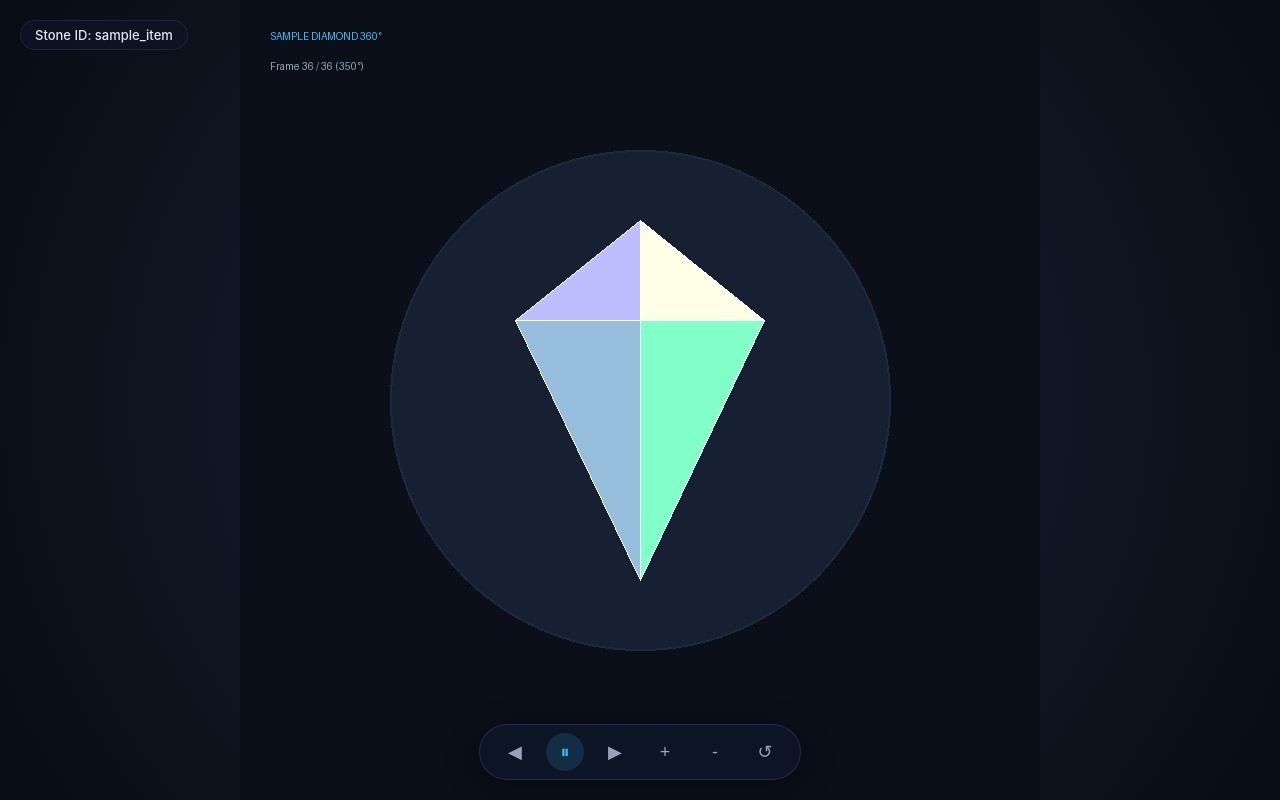
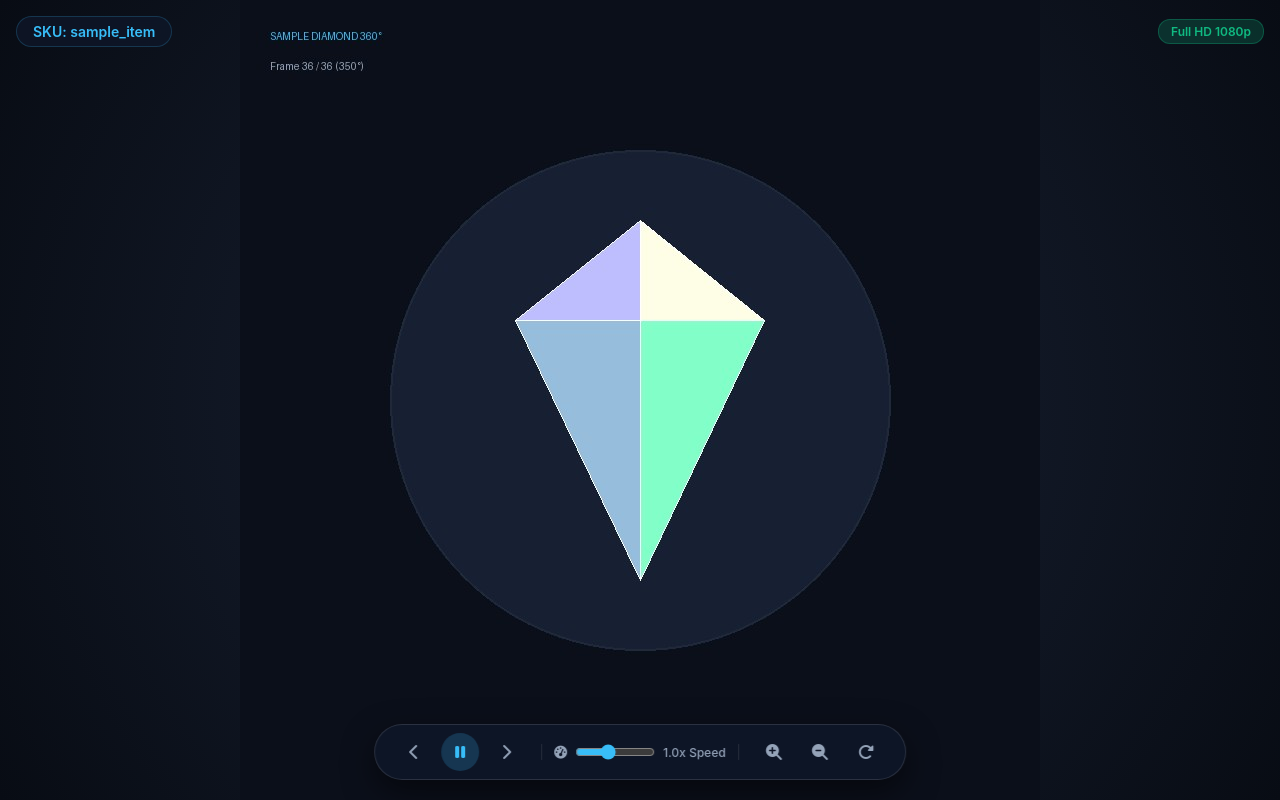
Before and after one commit to skydile-OP/v360-player-service, a website: page public/viewer.html in a window 1280 px wide. Drawn offline with Linux system fonts and the light colour scheme; no server answers; files whose address does not match are found by name.

Commit message:
Upgrade viewer.html to prioritize Ultra-HD 8.json/7.json frame arrays and add real-time Speed Control Slider

```diff
--- a/public/viewer.html
+++ b/public/viewer.html
@@ -3,7 +3,8 @@
 <head>
   <meta charset="UTF-8">
   <meta name="viewport" content="width=device-width, initial-scale=1.0, maximum-scale=1.0, user-scalable=no">
-  <title>360° Diamond & Jewelry Interactive Viewer</title>
+  <title>360° Ultra-HD Diamond & Jewelry Viewer</title>
+  <link rel="stylesheet" href="https://cdnjs.cloudflare.com/ajax/libs/font-awesome/6.4.0/css/all.min.css">
   <style>
     * {
       box-sizing: border-box;
@@ -27,7 +28,7 @@
       display: flex;
       align-items: center;
       justify-content: center;
-      background: radial-gradient(circle, #1a2336 0%, #080c14 100%);
+      background: radial-gradient(circle at center, #1a2336 0%, #080c14 100%);
       cursor: grab;
     }
     #container:active {
@@ -38,20 +39,59 @@
       max-height: 100%;
       object-fit: contain;
     }
-    .controls {
+
+    /* Top Header Bar */
+    .top-bar {
+      position: absolute;
+      top: 16px;
+      left: 16px;
+      right: 16px;
+      display: flex;
+      justify-content: space-between;
+      align-items: center;
+      z-index: 10;
+    }
+    .stone-tag {
+      background: rgba(15, 23, 42, 0.75);
+      backdrop-filter: blur(8px);
+      padding: 6px 16px;
+      border-radius: 20px;
+      font-size: 14px;
+      font-weight: 600;
+      color: #38bdf8;
+      border: 1px solid rgba(56, 189, 248, 0.2);
+    }
+    .quality-badge {
+      background: rgba(16, 185, 129, 0.2);
+      color: #10b981;
+      padding: 4px 12px;
+      border-radius: 12px;
+      font-size: 12px;
+      font-weight: 600;
+      border: 1px solid rgba(16, 185, 129, 0.3);
+    }
+
+    /* Bottom Control Bar */
+    .controls-panel {
       position: absolute;
       bottom: 20px;
       left: 50%;
       transform: translateX(-50%);
       display: flex;
-      gap: 12px;
-      background: rgba(15, 23, 42, 0.75);
-      backdrop-filter: blur(8px);
-      padding: 8px 16px;
-      border-radius: 30px;
-      border: 1px solid rgba(255, 255, 255, 0.1);
+      align-items: center;
+      gap: 16px;
+      background: rgba(15, 23, 42, 0.85);
+      backdrop-filter: blur(12px);
+      padding: 8px 20px;
+      border-radius: 40px;
+      border: 1px solid rgba(255, 255, 255, 0.12);
       z-index: 10;
-      box-shadow: 0 8px 32px rgba(0,0,0,0.4);
+      box-shadow: 0 12px 32px rgba(0,0,0,0.5);
+    }
+    .btn-group {
+      display: flex;
+      align-items: center;
+      gap: 8px;
     }
     .btn {
       background: transparent;
@@ -64,7 +104,7 @@
       display: flex;
       align-items: center;
       justify-content: center;
-      font-size: 18px;
+      font-size: 16px;
       transition: all 0.2s ease;
     }
     .btn:hover {
@@ -73,8 +113,31 @@
     }
     .btn.active {
       color: #38bdf8;
-      background: rgba(56, 189, 248, 0.15);
+      background: rgba(56, 189, 248, 0.2);
     }
+
+    /* Speed Control Slider */
+    .speed-control {
+      display: flex;
+      align-items: center;
+      gap: 8px;
+      border-left: 1px solid rgba(255, 255, 255, 0.1);
+      border-right: 1px solid rgba(255, 255, 255, 0.1);
+      padding: 0 12px;
+    }
+    .speed-label {
+      font-size: 12px;
+      color: #94a3b8;
+      font-weight: 500;
+      min-width: 45px;
+    }
+    .speed-slider {
+      width: 80px;
+      accent-color: #38bdf8;
+      cursor: pointer;
+    }
+
+    /* Loader Overlay */
     .loader-overlay {
       position: absolute;
       top: 0;
@@ -90,70 +153,73 @@
       transition: opacity 0.4s ease;
     }
     .spinner {
-      width: 48px;
-      height: 48px;
-      border: 4px solid rgba(56, 189, 248, 0.2);
+      width: 52px;
+      height: 52px;
+      border: 4px solid rgba(56, 189, 248, 0.15);
       border-top-color: #38bdf8;
       border-radius: 50%;
-      animation: spin 1s infinite linear;
+      animation: spin 0.9s infinite linear;
     }
     @keyframes spin {
       0% { transform: rotate(0deg); }
       100% { transform: rotate(360deg); }
     }
     .progress-text {
-      margin-top: 16px;
+      margin-top: 18px;
       font-size: 14px;
       color: #94a3b8;
-    }
-    .stone-tag {
-      position: absolute;
-      top: 20px;
-      left: 20px;
-      background: rgba(15, 23, 42, 0.6);
-      backdrop-filter: blur(8px);
-      padding: 6px 14px;
-      border-radius: 20px;
-      font-size: 13px;
       font-weight: 500;
-      color: #e2e8f0;
-      border: 1px solid rgba(255, 255, 255, 0.08);
-      z-index: 10;
     }
   </style>
 </head>
 <body>
 
   <div id="container">
-    <div class="stone-tag" id="stoneTag">ID: ---</div>
+    <div class="top-bar">
+      <div class="stone-tag" id="stoneTag">SKU: ---</div>
+      <div class="quality-badge" id="qualityBadge">Full HD 1080p</div>
+    </div>
 
     <div class="loader-overlay" id="loader">
       <div class="spinner"></div>
-      <div class="progress-text" id="progressText">Loading 360° View... 0%</div>
+      <div class="progress-text" id="progressText">Loading HD 360° Frames... 0%</div>
     </div>
 
     <canvas id="canvas"></canvas>
 
-    <div class="controls">
-      <button class="btn" id="btnPrev" title="Rotate Left">◀</button>
-      <button class="btn" id="btnPlay" title="Auto Rotate">▶</button>
-      <button class="btn" id="btnNext" title="Rotate Right">▶</button>
-      <button class="btn" id="btnZoomIn" title="Zoom In">+</button>
-      <button class="btn" id="btnZoomOut" title="Zoom Out">-</button>
-      <button class="btn" id="btnReset" title="Reset View">↺</button>
+    <div class="controls-panel">
+      <div class="btn-group">
+        <button class="btn" id="btnPrev" title="Rotate Left (Step)"><i class="fa-solid fa-chevron-left"></i></button>
+        <button class="btn active" id="btnPlay" title="Play / Pause Auto-Rotate"><i class="fa-solid fa-pause"></i></button>
+        <button class="btn" id="btnNext" title="Rotate Right (Step)"><i class="fa-solid fa-chevron-right"></i></button>
+      </div>
+
+      <div class="speed-control">
+        <i class="fa-solid fa-gauge-high" style="color:#94a3b8; font-size:13px;"></i>
+        <input type="range" class="speed-slider" id="speedSlider" min="40" max="300" step="10" value="140" title="Adjust Spin Speed">
+        <span class="speed-label" id="speedValue">1.0x Speed</span>
+      </div>
+
+      <div class="btn-group">
+        <button class="btn" id="btnZoomIn" title="Zoom In (+)"><i class="fa-solid fa-magnifying-glass-plus"></i></button>
+        <button class="btn" id="btnZoomOut" title="Zoom Out (-)"><i class="fa-solid fa-magnifying-glass-minus"></i></button>
+        <button class="btn" id="btnReset" title="Reset View"><i class="fa-solid fa-rotate-right"></i></button>
+      </div>
     </div>
   </div>
 
   <script>
     const urlParams = new URLSearchParams(window.location.search);
     const stoneId = urlParams.get('d') || 'sample_item';
-    document.getElementById('stoneTag').textContent = `Stone ID: ${stoneId}`;
+    document.getElementById('stoneTag').textContent = `SKU: ${stoneId}`;
 
     const canvas = document.getElementById('canvas');
     const ctx = canvas.getContext('2d');
     const loader = document.getElementById('loader');
     const progressText = document.getElementById('progressText');
     const container = document.getElementById('container');
+    const speedSlider = document.getElementById('speedSlider');
+    const speedValue = document.getElementById('speedValue');
 
     let images = [];
     let currentFrame = 0;
@@ -163,10 +229,13 @@
     let resumeTimeout = null;
     let scale = 1;
     let panX = 0, panY = 0;
+    let currentIntervalMs = 140;
 
     async function loadStone() {
-      const jsonFiles = ['1.json', 'sm.json', '2.json', '0.json'];
-      for (let jf of jsonFiles) {
+      // Prioritize High-Resolution JSON frame arrays (8.json -> 7.json -> 6.json -> 5.json -> 4.json -> 1.json)
+      const jsonPriorityList = ['8.json', '7.json', '6.json', '5.json', '4.json', '3.json', '2.json', '1.json', 'sm.json', '0.json'];
+
+      for (let jf of jsonPriorityList) {
         try {
           const res = await fetch(`/imaged/${stoneId}/${jf}`);
           if (res.ok) {
@@ -179,15 +248,17 @@
             }
 
             if (base64List.length > 0) {
+              document.getElementById('qualityBadge').textContent = `HD 360° (${base64List.length} Frames)`;
               await loadBase64Images(base64List);
               return;
             }
           }
         } catch (e) {
-          console.log(`Check ${jf} failed...`);
+          console.log(`Checking ${jf}...`);
         }
       }
 
+      // Check API for custom JPEGs
       try {
         const res = await fetch(`/api/items/${stoneId}`);
         if (res.ok) {
@@ -197,9 +268,7 @@
             return;
           }
         }
-      } catch (e) {
-        console.warn('API lookup failed, falling back to standard sequence probing');
-      }
+      } catch (e) {}
 
       await loadImagesStandard();
     }
@@ -217,7 +286,7 @@
         img.src = src;
         img.onload = () => {
           loaded++;
-          progressText.textContent = `Loading 360° View... ${Math.round((loaded / base64Arr.length) * 100)}%`;
+          progressText.textContent = `Loading High-Res 360° View... ${Math.round((loaded / base64Arr.length) * 100)}%`;
           if (loaded === base64Arr.length) initViewer();
         };
         img.onerror = () => {
@@ -237,7 +306,7 @@
         img.src = `/imaged/${stoneId}/${fileList[i]}`;
         img.onload = () => {
           loaded++;
-          progressText.textContent = `Loading 360° View... ${Math.round((loaded / fileList.length) * 100)}%`;
+          progressText.textContent = `Loading High-Res 360° View... ${Math.round((loaded / fileList.length) * 100)}%`;
           if (loaded === fileList.length) initViewer();
         };
         img.onerror = () => {
@@ -275,27 +344,28 @@
       setTimeout(() => loader.style.display = 'none', 400);
       resizeCanvas();
       render();
-
-      // Auto-start slow elegant rotation on load
       startAutoPlay();
     }
 
     function startAutoPlay() {
-      if (autoPlayInterval) return;
+      if (autoPlayInterval) clearInterval(autoPlayInterval);
+      const btnPlay = document.getElementById('btnPlay');
       btnPlay.classList.add('active');
-      btnPlay.textContent = '⏸';
+      btnPlay.innerHTML = '<i class="fa-solid fa-pause"></i>';
+
       autoPlayInterval = setInterval(() => {
         currentFrame = (currentFrame + 1) % images.length;
         render();
-      }, 140); // 140ms per frame = slow, realistic rotation speed
+      }, currentIntervalMs);
     }
 
     function stopAutoPlay() {
       if (autoPlayInterval) {
         clearInterval(autoPlayInterval);
         autoPlayInterval = null;
+        const btnPlay = document.getElementById('btnPlay');
         btnPlay.classList.remove('active');
-        btnPlay.textContent = '▶';
+        btnPlay.innerHTML = '<i class="fa-solid fa-play"></i>';
       }
       if (resumeTimeout) {
         clearTimeout(resumeTimeout);
@@ -307,7 +377,7 @@
       if (resumeTimeout) clearTimeout(resumeTimeout);
       resumeTimeout = setTimeout(() => {
         startAutoPlay();
-      }, 2000);
+      }, 2500);
     }
 
     function resizeCanvas() {
@@ -341,7 +411,19 @@
       ctx.drawImage(img, x, y, drawW, drawH);
     }
 
-    // Drag Interactions
+    // Speed Slider Adjustment
+    speedSlider.addEventListener('input', (e) => {
+      // Inverse scale: lower ms = faster rotation
+      currentIntervalMs = 340 - parseInt(e.target.value);
+      const speedMultiplier = (140 / currentIntervalMs).toFixed(1);
+      speedValue.textContent = `${speedMultiplier}x Speed`;
+
+      if (autoPlayInterval) {
+        startAutoPlay();
+      }
+    });
+
+    // Touch & Mouse Drag Interaction
     container.addEventListener('mousedown', (e) => {
       isDragging = true;
       startX = e.clientX;
@@ -351,7 +433,7 @@
     window.addEventListener('mousemove', (e) => {
       if (!isDragging || images.length === 0) return;
       const deltaX = e.clientX - startX;
-      const sensitivity = 8;
+      const sensitivity = 6;
 
       if (Math.abs(deltaX) > sensitivity) {
         if (deltaX > 0) {
@@ -371,7 +453,6 @@
       }
     });
 
-    // Touch Interactions
     container.addEventListener('touchstart', (e) => {
       if (e.touches.length === 1) {
         isDragging = true;
@@ -383,7 +464,7 @@
     container.addEventListener('touchmove', (e) => {
       if (!isDragging || e.touches.length !== 1) return;
       const deltaX = e.touches[0].clientX - startX;
-      const sensitivity = 8;
+      const sensitivity = 6;
       if (Math.abs(deltaX) > sensitivity) {
         if (deltaX > 0) {
           currentFrame = (currentFrame - 1 + images.length) % images.length;
@@ -402,7 +483,7 @@
       }
     });
 
-    // Controls
+    // Control Buttons
     document.getElementById('btnPrev').addEventListener('click', () => {
       stopAutoPlay();
       currentFrame = (currentFrame - 1 + images.length) % images.length;
@@ -417,8 +498,7 @@
       scheduleAutoResume();
     });
 
-    const btnPlay = document.getElementById('btnPlay');
-    btnPlay.addEventListener('click', () => {
+    document.getElementById('btnPlay').addEventListener('click', () => {
       if (autoPlayInterval) {
         stopAutoPlay();
       } else {
@@ -427,12 +507,12 @@
     });
 
     document.getElementById('btnZoomIn').addEventListener('click', () => {
-      scale = Math.min(scale * 1.25, 4);
+      scale = Math.min(scale * 1.3, 4);
       render();
     });
 
     document.getElementById('btnZoomOut').addEventListener('click', () => {
-      scale = Math.max(scale / 1.25, 1);
+      scale = Math.max(scale / 1.3, 1);
       if (scale === 1) { panX = 0; panY = 0; }
       render();
     });
```
Also changed, not shown: 1 other file.
